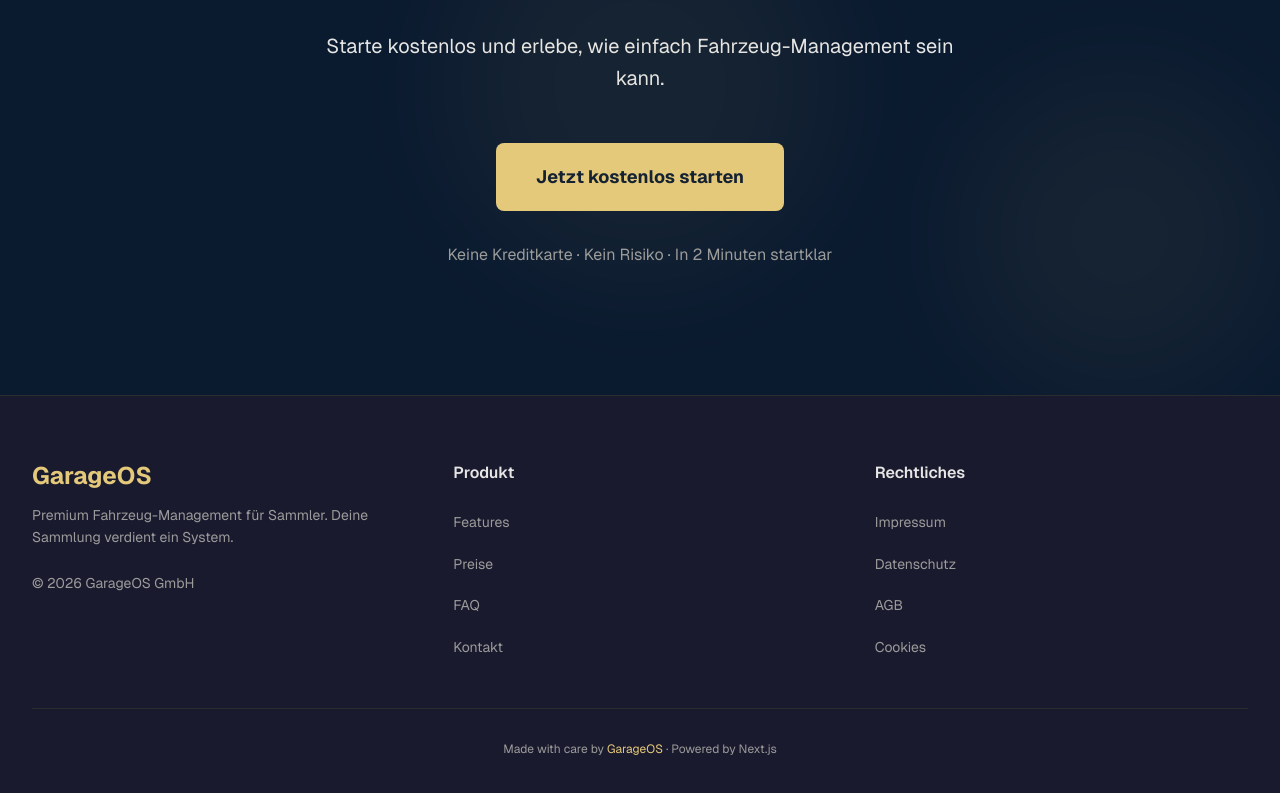
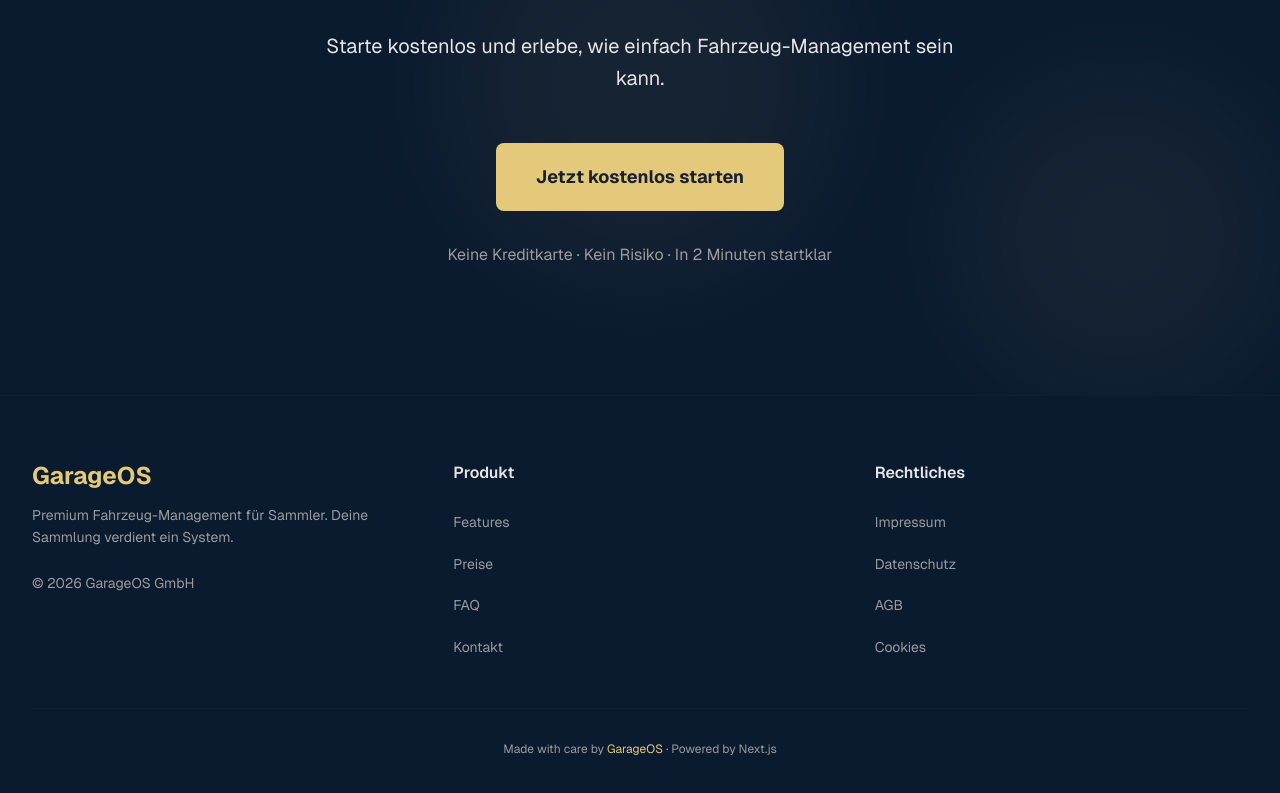
Before and after one commit to onlinemaster711/garageos, a Next.js app: page /landing in a window 1280 px wide. Shown: the part 10857-11650 px from the top of the page. Built offline with nearby package versions, Linux system fonts and the light colour scheme.

Commit message:
refactor: align app and landing page with GarageOS design system styleguide, fix footer colors

```diff
--- a/src/app/dashboard/page.tsx
+++ b/src/app/dashboard/page.tsx
@@ -127,7 +127,7 @@
   }
 
   return (
-    <div className="min-h-screen bg-[#0A1A2F] px-4 py-8 sm:px-6 lg:px-8">
+    <div className="min-h-screen bg-[#0A1A2F] px-4 py-16 sm:py-12 sm:px-6 lg:px-8">
       <div className="mx-auto max-w-7xl">
         {/* Header Section - Premium Design */}
         <div className="mb-10">
@@ -174,7 +174,7 @@
                 <div className="relative">
                   <button
                     onClick={() => setIsDropdownOpen(!isDropdownOpen)}
-                    className="p-2 rounded-lg bg-[#2A2D30] text-[#E6E6E6] hover:bg-[#3D4450] transition-colors border border-[#4A5260]"
+                    className="p-2 rounded-lg bg-[#2A2D30] text-[#E6E6E6] hover:bg-[#3D4450] hover:shadow-lg transition-all duration-200 border border-[#4A5260]"
                     title="Sortierung"
                   >
                     <Sliders className="h-4 w-4" />
@@ -285,7 +285,7 @@
         </div>
 
         {!loading && vehicles.length > 0 ? (
-          <div className="grid grid-cols-1 md:grid-cols-2 lg:grid-cols-3 gap-6">
+          <div className="grid grid-cols-1 md:grid-cols-2 lg:grid-cols-3 gap-8">
             {sortedVehicles.map((vehicle) => (
               <VehicleCard key={vehicle.id} vehicle={vehicle} />
             ))}
--- a/src/app/globals.css
+++ b/src/app/globals.css
@@ -22,6 +22,10 @@
   --radius-xl: 0.75rem;
 }
 
+html {
+  scroll-behavior: smooth;
+}
+
 body {
   background: var(--color-background);
   color: var(--color-foreground);
--- a/src/app/landing/components/Footer.tsx
+++ b/src/app/landing/components/Footer.tsx
@@ -9,8 +9,8 @@
     <footer
       className="border-t"
       style={{
-        backgroundColor: '#1A1A2E',
-        borderColor: '#2A2D30',
+        backgroundColor: '#0A1A2F',
+        borderColor: '#1A1A2E',
       }}
     >
       <div className="mx-auto max-w-7xl px-4 sm:px-6 lg:px-8 py-12 sm:py-16">
@@ -109,7 +109,7 @@
         {/* Bottom Divider & Credit */}
         <div
           className="pt-8 border-t text-center text-xs"
-          style={{ borderColor: '#2A2D30', color: '#9B9B9B' }}
+          style={{ borderColor: '#1A1A2E', color: '#9B9B9B' }}
         >
           <p>
             Made with care by{' '}
--- a/src/components/vehicles/vehicle-detail.tsx
+++ b/src/components/vehicles/vehicle-detail.tsx
@@ -345,7 +345,7 @@
           {/* Overview Tab */}
           {activeTab === 'overview' && (
             <div className="max-w-7xl mx-auto space-y-6">
-              <div className="grid grid-cols-1 sm:grid-cols-2 lg:grid-cols-3 gap-4">
+              <div className="grid grid-cols-1 sm:grid-cols-2 lg:grid-cols-3 gap-6">
                 <DetailCard label="Marke" value={vehicle.make} />
                 <DetailCard label="Modell" value={vehicle.model} />
                 <DetailCard label="Baujahr" value={vehicle.year ? vehicle.year.toString() : '-'} />
@@ -513,8 +513,8 @@
 
 function DetailCard({ label, value }: { label: string; value: string }) {
   return (
-    <div className="bg-[#2A2D30] rounded-lg p-4 border border-gray-700">
-      <p className="text-xs uppercase tracking-wide text-gray-500 mb-2">{label}</p>
+    <div className="bg-[#2A2D30] rounded-lg p-6 border border-[#1A1A2E] shadow-lg hover:shadow-xl transition-shadow duration-200">
+      <p className="text-xs uppercase tracking-wide text-[#9B9B9B] mb-2">{label}</p>
       <p className="text-base font-semibold text-[#E6E6E6] break-words">{value}</p>
     </div>
   )
```
Also changed, not shown: .planning/AUDIT_REPORT.md (added).
